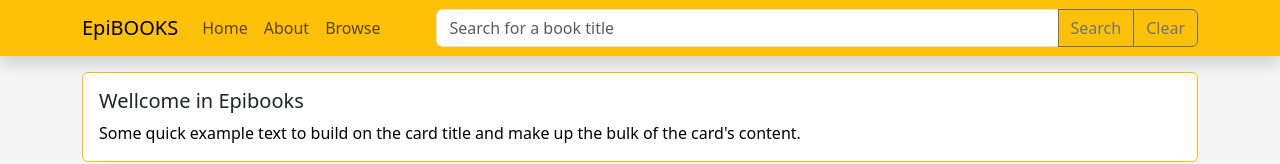
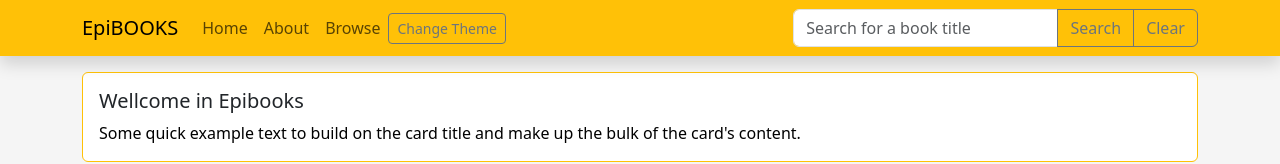
Before and after one commit to DeadCleaver/epibooks, a React (Create React App) app: page / in a window 1280 px wide. Shown: the top 164 px of the page. Built offline with nearby package versions, Linux system fonts and the light colour scheme.

Commit message:
added change theme

```diff
--- a/src/App.js
+++ b/src/App.js
@@ -6,6 +6,7 @@ import AllTheBooks from "./AllTheBooks/AllTheBooks";
 import MyFooter from "./MyFooter/MyFooter";
 import Wellcome from "./Wellcome/Wellcome";
 import { useEffect, useState } from "react";
+import ThemeContextProvider from "./ThemeContexProvider/ThemeContextProvider";
 
 function App() {
 
@@ -20,19 +21,21 @@ function App() {
       el.title.toLowerCase().includes(title.toLowerCase())
     );
     setBookList(filteredBooks);
-  };
+  }
 
   function clearSearch() {
     setBookList(scifi);
-  };
+  }
 
   return (
     <>
       <main>
-        <MyNav onSearchBook={searchBook} onClearSearch={clearSearch}></MyNav>
-        <Wellcome></Wellcome>
-        <AllTheBooks books={bookList}></AllTheBooks>
-        <MyFooter></MyFooter>
+        <ThemeContextProvider>
+          <MyNav onSearchBook={searchBook} onClearSearch={clearSearch}></MyNav>
+          <Wellcome></Wellcome>
+          <AllTheBooks books={bookList}></AllTheBooks>
+          <MyFooter></MyFooter>
+        </ThemeContextProvider>
       </main>
     </>
   );
--- a/src/MyNav/MyNav.jsx
+++ b/src/MyNav/MyNav.jsx
@@ -1,18 +1,32 @@
-import React from "react";
-import { Container, Nav, Navbar, InputGroup, Form, Button } from "react-bootstrap";
+import React, { useContext } from "react";
+import {
+  Container,
+  Row,
+  Nav,
+  Navbar,
+  InputGroup,
+  Form,
+  Button,
+  Col,
+} from "react-bootstrap";
 import { useState } from "react";
+import { ThemeContext } from "../ThemeContexProvider/ThemeContextProvider";
 
-export default function MyNav({onSearchBook, onClearSearch }) {
-
+export default function MyNav({ onSearchBook, onClearSearch }) {
   const menuitems = ["Home", "About", "Browse"];
   const [searchField, setSearchField] = useState("");
+  const { theme, setTheme } = useContext(ThemeContext);
 
   return (
     <>
-      <Navbar bg="warning" data-bs-theme="light" className="shadow sticky-top">
+      <Navbar
+        bg={theme === "dark" ? "dark" : "warning"}
+        data-bs-theme={theme === "dark" ? "dark" : "light"}
+        className="shadow sticky-top"
+      >
         <Container>
           <Navbar.Brand href="#home">EpiBOOKS</Navbar.Brand>
-          <Nav className="me-auto">
+          <Nav>
             {menuitems.map((item, index) => (
               <Nav.Link key={index} href="#">
                 {item}
@@ -20,7 +34,17 @@ export default function MyNav({onSearchBook, onClearSearch }) {
             ))}
           </Nav>
 
-          <InputGroup className="ms-5">
+          <InputGroup>
+            <Button
+              onClick={() => setTheme(theme === "dark" ? "light" : "dark")}
+              variant="outline-secondary"
+              size="sm"
+            >
+              Change Theme
+            </Button>
+          </InputGroup>
+
+          <InputGroup>
             <Form.Control
               placeholder="Search for a book title"
               aria-label="Search for a book title"
@@ -29,17 +53,18 @@ export default function MyNav({onSearchBook, onClearSearch }) {
               onChange={(e) => setSearchField(e.target.value)}
             />
             <Button
-            onClick={(e) =>  onSearchBook(searchField)}
-            variant="outline-secondary">
+              onClick={(e) => onSearchBook(searchField)}
+              variant="outline-secondary"
+            >
               Search
             </Button>
             <Button
-            onClick={(e) =>  onClearSearch()}
-            variant="outline-secondary">
+              onClick={(e) => onClearSearch()}
+              variant="outline-secondary"
+            >
               Clear
             </Button>
           </InputGroup>
-
         </Container>
       </Navbar>
     </>
--- /dev/null
+++ b/src/ThemeContexProvider/ThemeContextProvider.jsx
@@ -0,0 +1,19 @@
+import React, { createContext } from 'react'
+import { useState } from 'react'
+
+export const ThemeContext = createContext(null);
+
+export default function ThemeContextProvider({children}) {
+    const [theme, setTheme] = useState("light");
+
+    const value = {
+        theme,
+        setTheme
+    }
+
+    return (
+        <ThemeContext.Provider value={value}>
+            {children}
+        </ThemeContext.Provider>
+  )
+}
```
Lines whose indentation alone changed are shown as unchanged.
